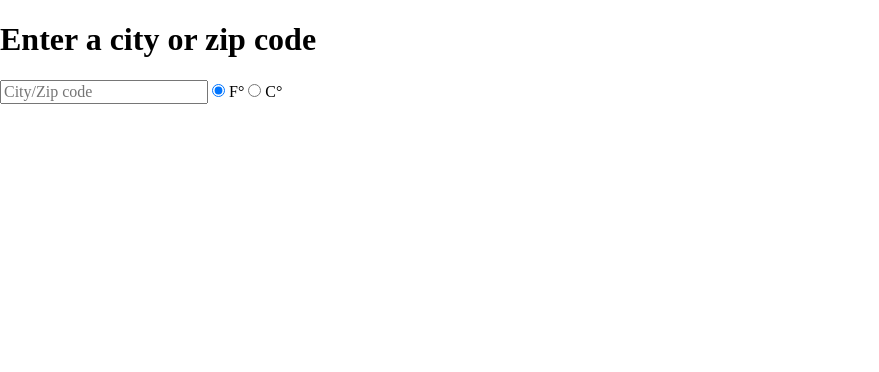
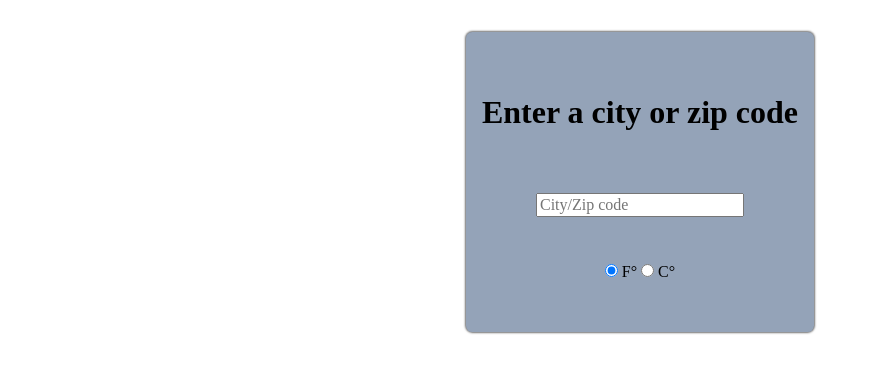
Before and after one commit to snowjelly/weather, a website built with webpack: page dist/index.html in a window 1280 px wide. Shown: the whole page, without its empty margins (0-879 px from the left). Built offline with nearby package versions, Linux system fonts and the light colour scheme; no server answers.

Commit message:
form styling

```diff
--- a/dist/index.html
+++ b/dist/index.html
@@ -47,6 +47,7 @@
           <div class="gif">gif</div>
         </div>
       </div>
+      <div class="form">
         <form>
           <h1>Enter a city or zip code</h1>
           <input
@@ -56,11 +57,14 @@
             placeholder="City/Zip code"
             required
           />
+          <fieldset>
             <input type="radio" name="degree" id="fahrenheight" checked />
             <label for="fahrenheight">F°</label>
             <input type="radio" name="degree" id="celcius" />
             <label for="celcius">C°</label>
+          </fieldset>
         </form>
+      </div>
     </main>
   </body>
 </html>
--- a/dist/style.css
+++ b/dist/style.css
@@ -1,3 +1,11 @@
+body {
+  height: 100vh;
+}
+
+main {
+  padding-top: 2rem;
+}
+
 .header-container {
   display: none;
 }
@@ -41,3 +49,24 @@
 .low-container {
   display: flex;
 }
+
+form {
+  display: flex;
+  flex-direction: column;
+  align-items: center;
+  justify-content: space-evenly;
+  height: 300px;
+  background-color: #94a3b8;
+  border-radius: 0.4rem;
+  padding-inline: 1rem;
+  box-shadow: 0 0 2px 1px #737373;
+}
+
+fieldset {
+  border: 0;
+}
+
+.form {
+  display: flex;
+  justify-content: center;
+}
```
Lines whose indentation alone changed are shown as unchanged.
